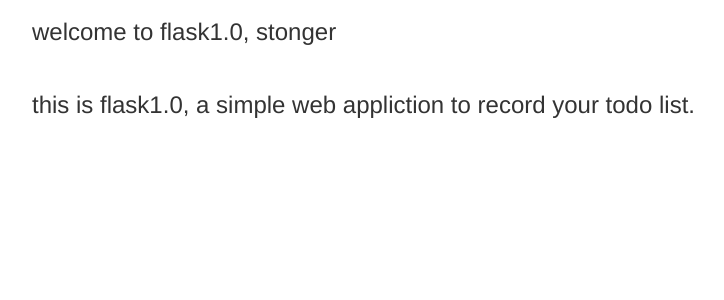
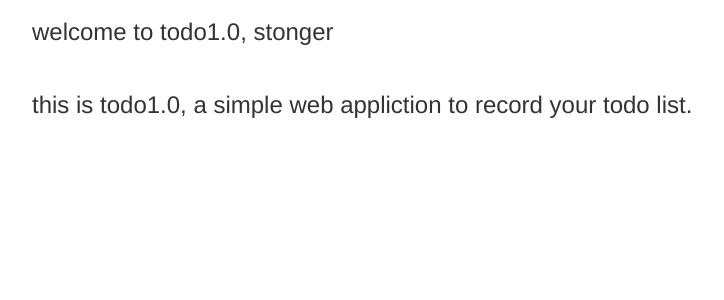
Before and after one commit to ryuuin/todo1.0, a Flask app: page / in a window 1280 px wide. Shown: the part 51-351 px from the top of the page, without its empty margins (38-762 px from the left). Run offline with Flask 2, Linux system fonts and the light colour scheme; some libraries are stand-ins or nearby versions.

Commit message:
change flask1.0 to todo1.0

```diff
--- a/templates/base.html
+++ b/templates/base.html
@@ -8,7 +8,7 @@
     <meta name="description" content="">
     <meta name="author" content="">
 
-    <title>Flask1.0</title>
+    <title>Todo1.0</title>
 
     <!-- Bootstrap core CSS -->
     <link href={{ url_for('static', filename='bootstrap/css/bootstrap.min.css') }} rel="stylesheet">
--- a/templates/index.html
+++ b/templates/index.html
@@ -1,11 +1,11 @@
 {% extends 'base.html' %}
 {% block content %}
 {% if user %}
-<h3>welcome to flask1.0, {{ user }}</h3>
-<p>this is flask1.0, you can click nav todo button to add your todo list.<p>
+<h3>welcome to todo1.0, {{ user }}</h3>
+<p>this is todo1.0, you can click nav todo button to add your todo list.<p>
 {% else %}
-<h3>welcome to flask1.0, stonger<h3>
+<h3>welcome to todo1.0, stonger<h3>
 <br>
-<p>this is flask1.0, a simple web appliction to record your todo list.<p>
+<p>this is todo1.0, a simple web appliction to record your todo list.<p>
 {% endif %}
 {% endblock %}
--- a/templates/todo.html
+++ b/templates/todo.html
@@ -1,8 +1,8 @@
 {% extends 'base.html' %}
 
 {% block content %}
-<h3>welcome to flask1.0, {{ user }}</h3>
-<p>this is flask1.0, you can create a new todo list to record your life or work!</p>
+<h3>welcome to todo1.0, {{ user }}</h3>
+<p>this is todo1.0, you can create a new todo list to record your life or work!</p>
 <br>
 <br>
 <div class="row">
```
